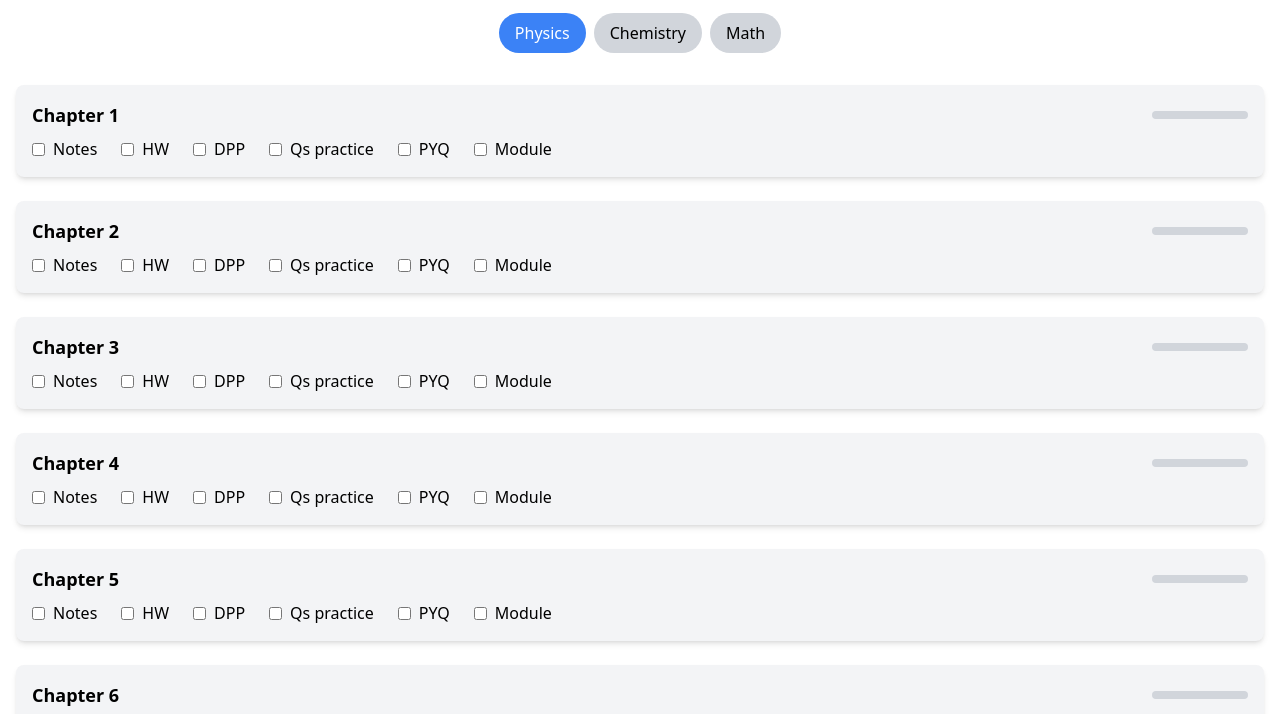
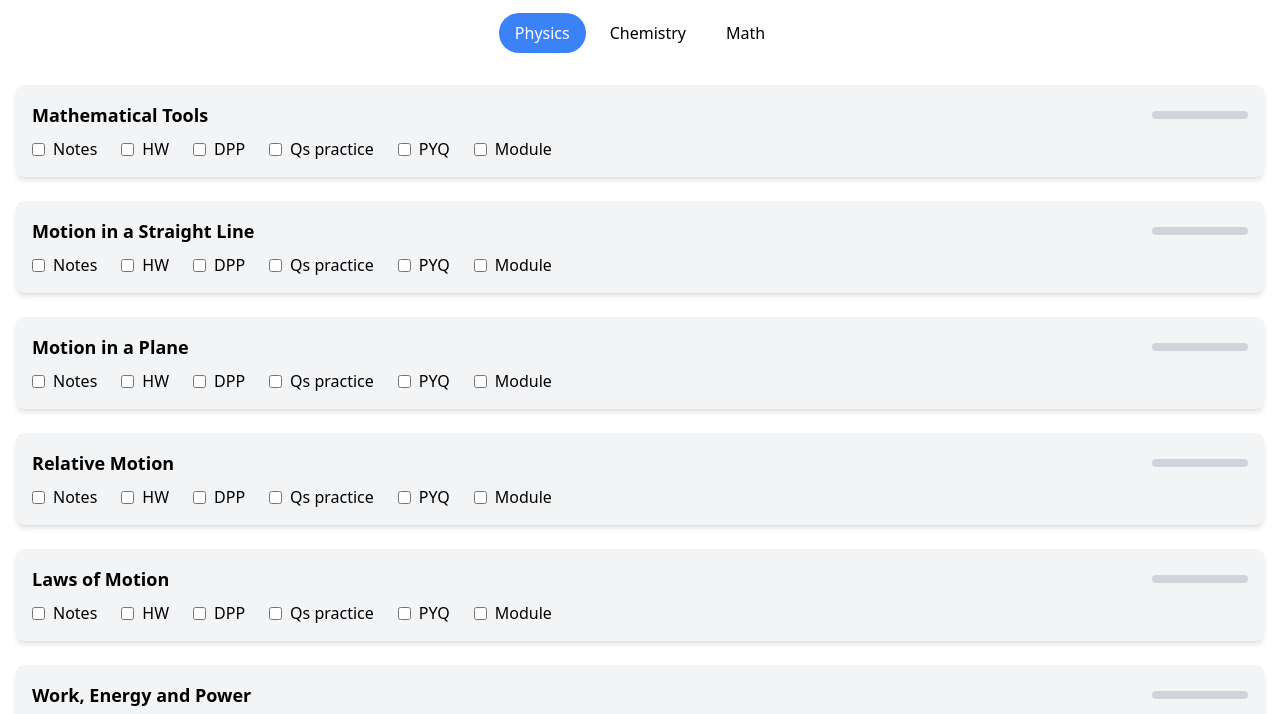
Before and after one commit to KShubham-san/Checklist, a plain HTML site: page index.html in a window 1280 px wide. Both pictures are taken after a click on the button "dark_mode". Shown: the part 59-773 px from the top of the page. Drawn offline with nearby package versions, Linux system fonts and the light colour scheme.

Commit message:
Update index.html

```diff
--- a/index.html
+++ b/index.html
@@ -7,6 +7,12 @@
   <script src="https://cdn.tailwindcss.com"></script>
   <script src="https://cdn.jsdelivr.net/npm/canvas-confetti@1.6.0/dist/confetti.browser.min.js"></script>
   <link href="https://fonts.googleapis.com/icon?family=Material+Icons" rel="stylesheet">
+  <style>
+    html.dark {
+      background-color: #1f2937;
+      color: white;
+    }
+  </style>
 </head>
 <body class="bg-white text-black dark:bg-gray-900 dark:text-white transition duration-300">
   <div class="p-4 flex justify-between items-center">
@@ -29,26 +35,25 @@
 
   <script>
     const subjects = {
-      physics: 32,
-      chemistry: 32,
-      maths: 30
+      physics: ["Mathematical Tools", "Motion in a Straight Line", "Motion in a Plane", "Relative Motion", "Laws of Motion", "Work, Energy and Power", "Circular Motion", "Centre of Mass & System of Particles", "Rotational Motion", "Oscillations", "Ray Optics and Optical Instruments", "Dual Nature", "Atoms", "Nuclei", "Thermal Properties of Matter", "Kinetic Theory", "Thermodynamics", "Mechanical Properties of Solids", "Mechanical Properties of Fluids", "Electric Charges and Fields & Potential", "Gravitation", "Current Electricity", "Electrostatic Potential and Capacitance", "Moving Charges and Magnetism", "Magnetism and Matter", "Electromagnetic Induction", "Alternating Current", "Waves", "Electromagnetic Waves", "Wave Optics", "Semiconductor Electronics: Materials, Devices and Simple Circuits", "Units and Measurements"],
+      chemistry: ["Some Basic Concepts of Chemistry", "Redox Reaction", "Solutions", "Chemical Kinetics", "Thermodynamics", "Chemical Equilibrium", "Ionic Equilibrium", "Electrochemistry", "Structure of Atom", "State of Matter", "The Solid State", "Surface Chemistry", "Classification of Elements and Periodicity in Properties", "Chemical Bonding and Molecular Structure", "Coordination Compounds", "Principles of Qualitative Analysis (Salt Analysis)", "P-block Elements", "The d- and f-Block Elements", "General Principles and Processes of Isolation of Metals", "Hydrogen and its Compounds", "S-block Element", "Some Basic Principles and Techniques (IUPAC)", "General Organic Chemistry", "Isomerism", "Hydrocarbons", "Haloalkanes and Haloarenes", "Alcohols, Phenols and Ethers", "Aldehydes, Ketones and Carboxylic Acids", "Amines", "Biomolecules", "Polymers", "Chemistry in Everyday Life"],
+      maths: ["Basic Mathematics", "Quadratic Equations", "Sequence and Series", "Trigonometric Functions", "Trigonometric Equations", "Permutations and Combinations", "Binomial Theorem", "Straight Lines", "Circles", "Conic Sections: Parabola", "Conic Sections: Ellipse", "Conic Sections: Hyperbola", "Determinants", "Matrices", "Sets", "Relations and Functions", "Inverse Trigonometric Functions", "Limit, Continuity and Differentiability", "Method of Differentiation", "Application of Derivatives", "Indefinite Integration", "Definite Integration", "Application of Integrals", "Differential Equation", "Vector Algebra", "Three Dimensional Geometry", "Complex Number", "Probability", "Statistics", "Solution of Triangle"]
     };
 
-    const taskOrder = ["Notes", "HW", "DPP", "Qs practice", "PYQ", "Module"];
     const trackerData = JSON.parse(localStorage.getItem("studyProgress")) || {};
     const trackersContainer = document.getElementById("trackers");
 
     function generateTracker(subject) {
       trackersContainer.innerHTML = "";
-
-      for (let i = 1; i <= subjects[subject]; i++) {
-        const id = `${subject}-chapter-${i}`;
+      subjects[subject].forEach((chapterName, i) => {
+        const id = `${subject}-chapter-${i + 1}`;
         const stored = trackerData[id] || {};
-
         const tracker = document.createElement("div");
         tracker.className = "bg-gray-100 dark:bg-gray-800 p-4 rounded-lg shadow-md transition-all duration-500";
 
-        const checkboxes = taskOrder.map(type => {
+        const types = ["Notes", "HW", "DPP", "Qs practice", "PYQ", "Module"];
+
+        const checkboxes = types.map(type => {
           const cbId = `${id}-${type}`;
           return `<label class="inline-flex items-center space-x-2 mr-4">
                     <input type="checkbox" class="tracker-checkbox" data-id="${id}" data-type="${type}" ${stored[type] ? "checked" : ""}>
@@ -56,20 +61,21 @@
                   </label>`;
         }).join("");
 
-        const completed = taskOrder.filter(t => stored[t]).length;
-        const progress = (completed / taskOrder.length) * 100;
+        const completed = Object.values(stored).filter(Boolean).length;
+        const progress = (completed / types.length) * 100;
 
         tracker.innerHTML = `
           <div class="mb-2 flex justify-between items-center">
-            <h2 class="text-lg font-semibold">Chapter ${i}</h2>
+            <h2 class="text-lg font-semibold">${chapterName}</h2>
             <div class="w-24 h-2 bg-gray-300 rounded-full">
               <div class="h-2 bg-green-500 rounded-full" style="width: ${progress}%;"></div>
             </div>
           </div>
           <div class="flex flex-wrap gap-2">${checkboxes}</div>
         `;
+
         trackersContainer.appendChild(tracker);
-      }
+      });
     }
 
     function saveData() {
@@ -78,10 +84,10 @@
 
     function launchConfetti(type) {
       confetti({
-        particleCount: type === "small" ? 50 : 100,
-        spread: type === "small" ? 70 : 160,
-        startVelocity: type === "small" ? undefined : 40,
-        origin: { y: type === "small" ? 0.6 : 0.7 },
+        particleCount: type === "big" ? 100 : 50,
+        spread: type === "big" ? 160 : 70,
+        startVelocity: type === "big" ? 40 : undefined,
+        origin: { y: 0.7 },
       });
     }
 
@@ -92,46 +98,26 @@
         if (!trackerData[id]) trackerData[id] = {};
         trackerData[id][type] = e.target.checked;
         saveData();
-
-        const completed = taskOrder.filter(t => trackerData[id][t]).length;
+        const completed = Object.values(trackerData[id]).filter(Boolean).length;
         if (e.target.checked) launchConfetti("small");
-        if (completed === taskOrder.length) launchConfetti("big");
+        if (completed === 6) launchConfetti("big");
         generateTracker(currentSubject);
       }
     });
 
     let currentSubject = "physics";
-    generateTracker(currentSubject);
-    highlightTab(currentSubject);
 
     document.querySelectorAll(".tab-button").forEach(btn => {
       btn.addEventListener("click", () => {
         currentSubject = btn.dataset.subject;
+        document.querySelectorAll(".tab-button").forEach(b => b.classList.remove("bg-blue-500", "text-white"));
+        btn.classList.add("bg-blue-500", "text-white");
         generateTracker(currentSubject);
-        highlightTab(currentSubject);
       });
     });
 
-    function highlightTab(subject) {
-      document.querySelectorAll(".tab-button").forEach(b => {
-        if (b.dataset.subject === subject) {
-          b.classList.add("bg-blue-500", "text-white");
-          b.classList.remove("bg-gray-300", "dark:bg-gray-600", "dark:text-white");
-        } else {
-          b.classList.remove("bg-blue-500", "text-white");
-          b.classList.add("bg-gray-300", "dark:bg-gray-600", "dark:text-white");
-        }
-      });
-    }
-
     document.getElementById("themeToggle").addEventListener("click", () => {
-      document.body.classList.toggle("dark");
-      localStorage.setItem("theme", document.body.classList.contains("dark") ? "dark" : "light");
-    });
-
-    window.addEventListener("DOMContentLoaded", () => {
-      const theme = localStorage.getItem("theme");
-      if (theme === "dark") document.body.classList.add("dark");
+      document.documentElement.classList.toggle("dark");
     });
 
     document.getElementById("exportBtn").addEventListener("click", () => {
@@ -156,6 +142,9 @@
       };
       reader.readAsText(e.target.files[0]);
     });
+
+    generateTracker(currentSubject);
+    document.querySelector('[data-subject="physics"]').classList.add("bg-blue-500", "text-white");
   </script>
 </body>
 </html>
```
